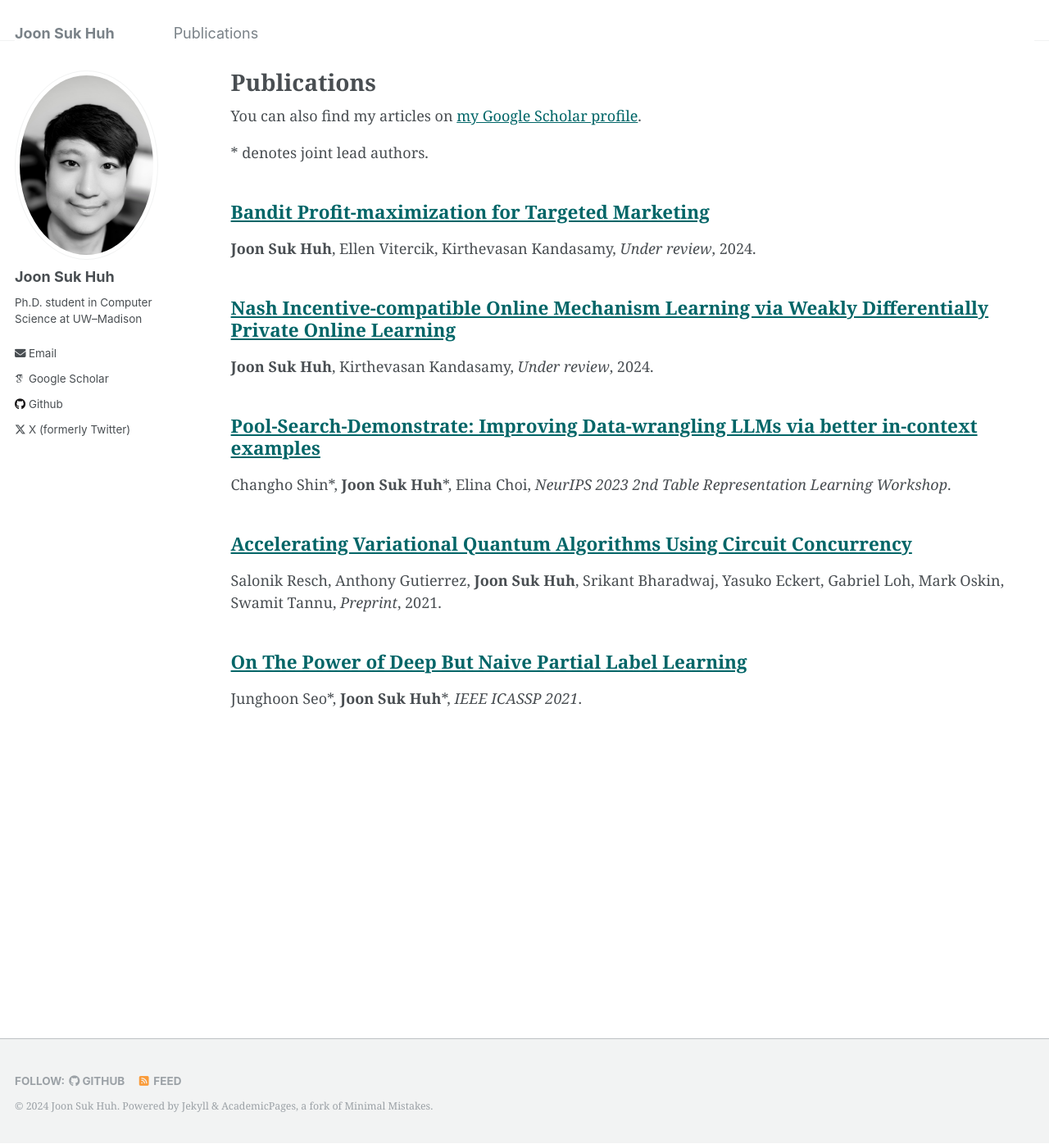
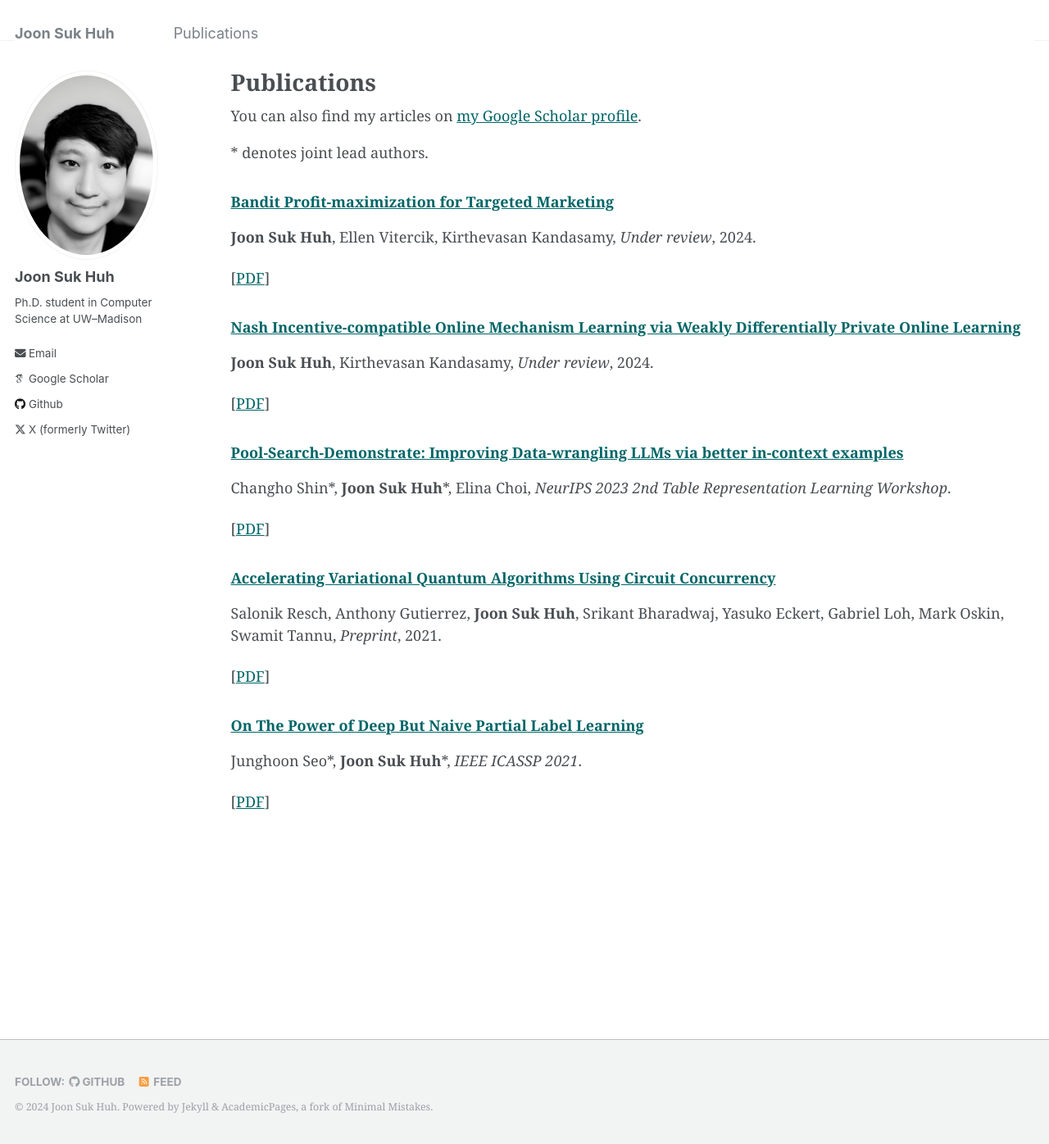
Before and after one commit to joon-huh/joon-huh.github.io, a Jekyll site: the page built from _pages/publications.md, in a window 1280 px wide and 1396 px high. Shown: the whole window at 82% size. Built offline with Jekyll 4.4.1, drawn with Linux system fonts in a browser that asks for light colours; some web fonts are replaced.

Commit message:
publications added

```diff
--- a/_includes/archive-single.html
+++ b/_includes/archive-single.html
@@ -26,13 +26,13 @@
       </div>
     {% endif %}
 
-    <h2 class="archive__item-title" itemprop="headline">
+    <h3 class="archive__item-title" itemprop="headline">
       {% if post.link %}
         <a href="{{ post.link }}">{{ title }}</a>
       {% else %}
         {{ title }}
       {% endif %}
-    </h2>
+    </h3>
 
     {% if post.read_time %}
       <p class="page__meta"><i class="fa fa-clock-o" aria-hidden="true"></i> {% include read-time.html %}</p>
@@ -41,7 +41,7 @@
     {% if post.collection == 'teaching' %}
       <p> {{ post.type }}, <i>{{ post.venue }}</i>, {{ post.date | default: "1900-01-01" | date: "%Y" }} </p>
     {% elsif post.collection == 'publications' %}
-      <p class="archive__item-excerpt" itemprop="description">{{ post.excerpt | markdownify }}</p>
+      <p class="archive__item-excerpt" itemprop="description">{{ post.excerpt | markdownify }} [<a href=" {{ post.link }} ">PDF</a>]</p>
     {% elsif post.date %}
       <p class="page__date"><strong><i class="fa fa-fw fa-calendar" aria-hidden="true"></i> {{ site.data.ui-text[site.locale].date_label | default: "Published:" }}</strong> <time datetime="{{ post.date | default: "1900-01-01" | date_to_xmlschema }}">{{ post.date | default: "1900-01-01" | date: "%B %d, %Y" }}</time></p>
     {% endif %}
--- a/_sass/_archive.scss
+++ b/_sass/_archive.scss
@@ -40,7 +40,7 @@
 }
 
 .archive__item-title {
-  margin-bottom: 0.15em;
+  margin-bottom: 0.1em;
   font-family: $serif; // $sans-serif-narrow;
 
   a + a {
```
